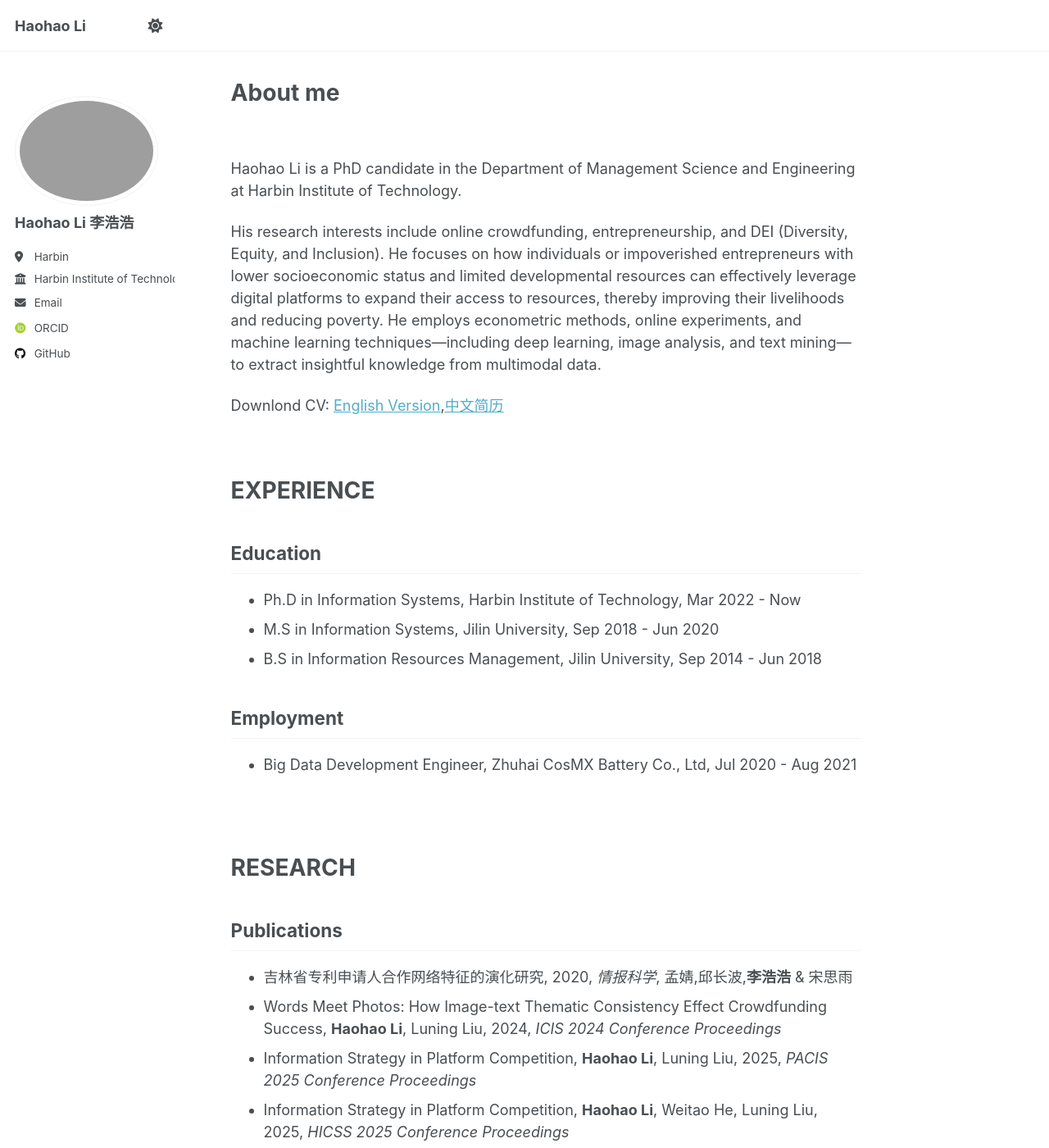
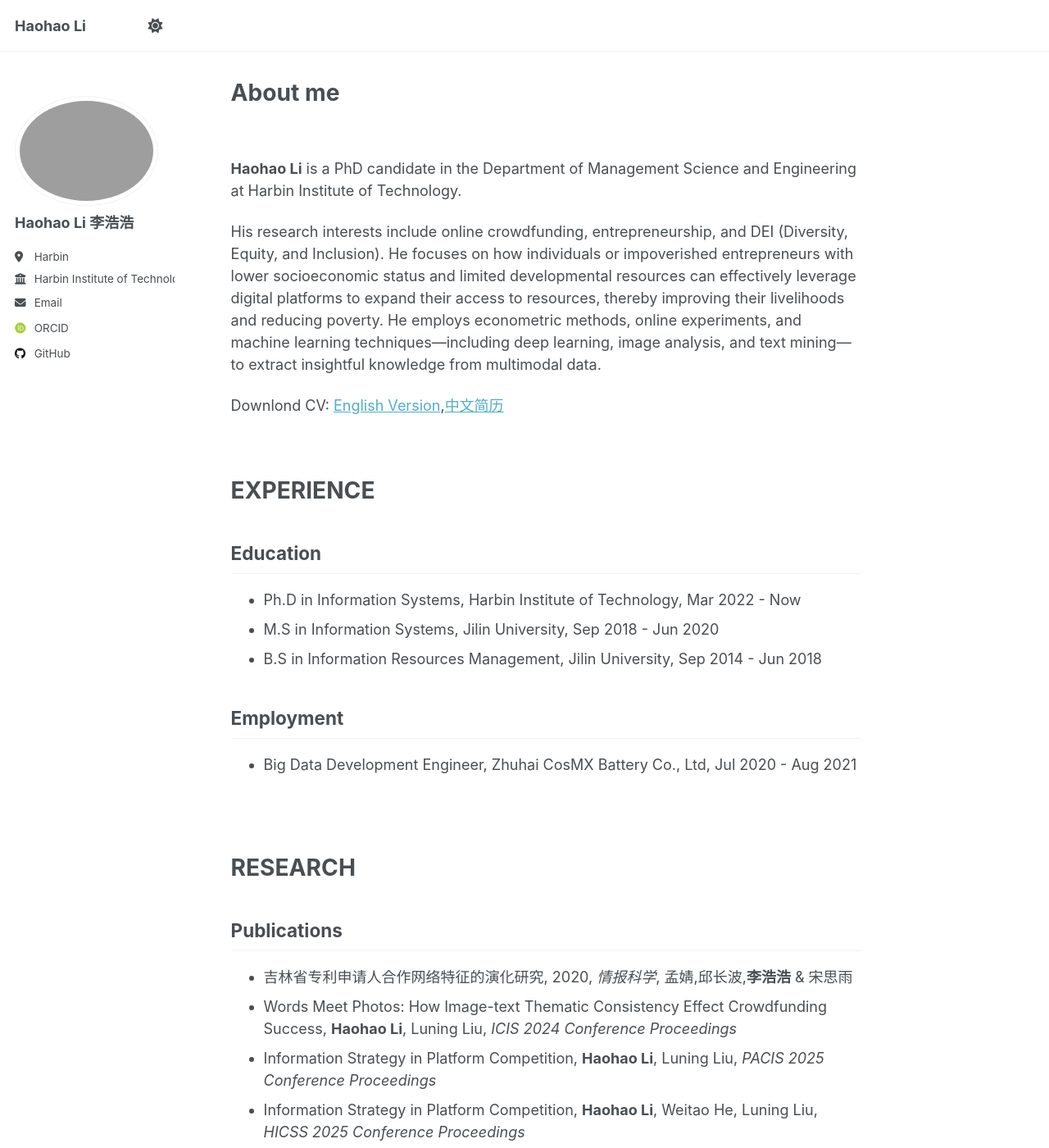
Before and after one commit to Harold9568/Harold9568.github.io, a Jekyll site: the page built from _pages/about.md, in a window 1280 px wide and 1400 px high. Shown: the whole window at 82% size. Built offline with Jekyll 4.4.1, drawn with Linux system fonts in a browser that asks for light colours; some web fonts are replaced; some of the changed text lies outside the part shown.

Commit message:
Update about.md

```diff
--- a/_pages/about.md
+++ b/_pages/about.md
@@ -9,7 +9,7 @@ redirect_from:
 
 <br>
 
-Haohao Li is a PhD candidate in the Department of Management Science and Engineering at Harbin Institute of Technology.
+**Haohao Li** is a PhD candidate in the Department of Management Science and Engineering at Harbin Institute of Technology.
 
 His research interests include online crowdfunding, entrepreneurship, and DEI (Diversity, Equity, and Inclusion). He focuses on how individuals or impoverished entrepreneurs with lower socioeconomic status and limited developmental resources can effectively leverage digital platforms to expand their access to resources, thereby improving their livelihoods and reducing poverty. He employs econometric methods, online experiments, and machine learning techniques—including deep learning, image analysis, and text mining—to extract insightful knowledge from multimodal data.
 
@@ -38,10 +38,10 @@ RESEARCH
 Publications
 ------
 - 吉林省专利申请人合作网络特征的演化研究, 2020, _情报科学_, 孟婧,邱长波,**李浩浩** & 宋思雨
-- Words Meet Photos: How Image-text Thematic Consistency Effect Crowdfunding Success, **Haohao Li**, Luning Liu, 2024, _ICIS 2024 Conference Proceedings_
-- Information Strategy in Platform Competition, **Haohao Li**, Luning Liu, 2025, _PACIS 2025 Conference Proceedings_
-- Information Strategy in Platform Competition, **Haohao Li**, Weitao He, Luning Liu, 2025, _HICSS 2025 Conference Proceedings_
-- Is Visual Complexity Always Better? Evidence from Cover Images in Online Crowdfunding, **Haohao Li**, Weitao He, Luning Liu, 2025, _HICSS 2025 Conference Proceedings_
+- Words Meet Photos: How Image-text Thematic Consistency Effect Crowdfunding Success, **Haohao Li**, Luning Liu, _ICIS 2024 Conference Proceedings_
+- Information Strategy in Platform Competition, **Haohao Li**, Luning Liu, _PACIS 2025 Conference Proceedings_
+- Information Strategy in Platform Competition, **Haohao Li**, Weitao He, Luning Liu, _HICSS 2025 Conference Proceedings_
+- Is Visual Complexity Always Better? Evidence from Cover Images in Online Crowdfunding, **Haohao Li**, Weitao He, Luning Liu, _HICSS 2025 Conference Proceedings_
 
 Working Paper
 ------
```
